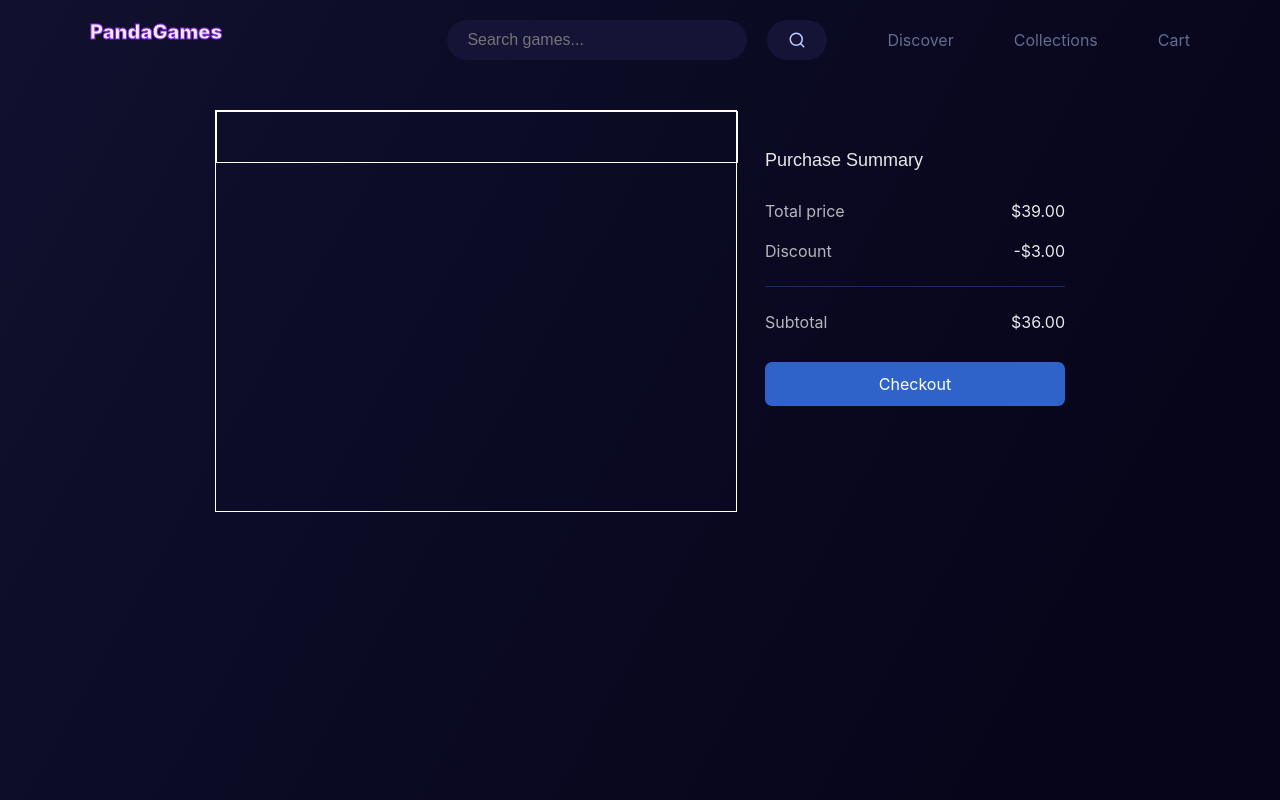
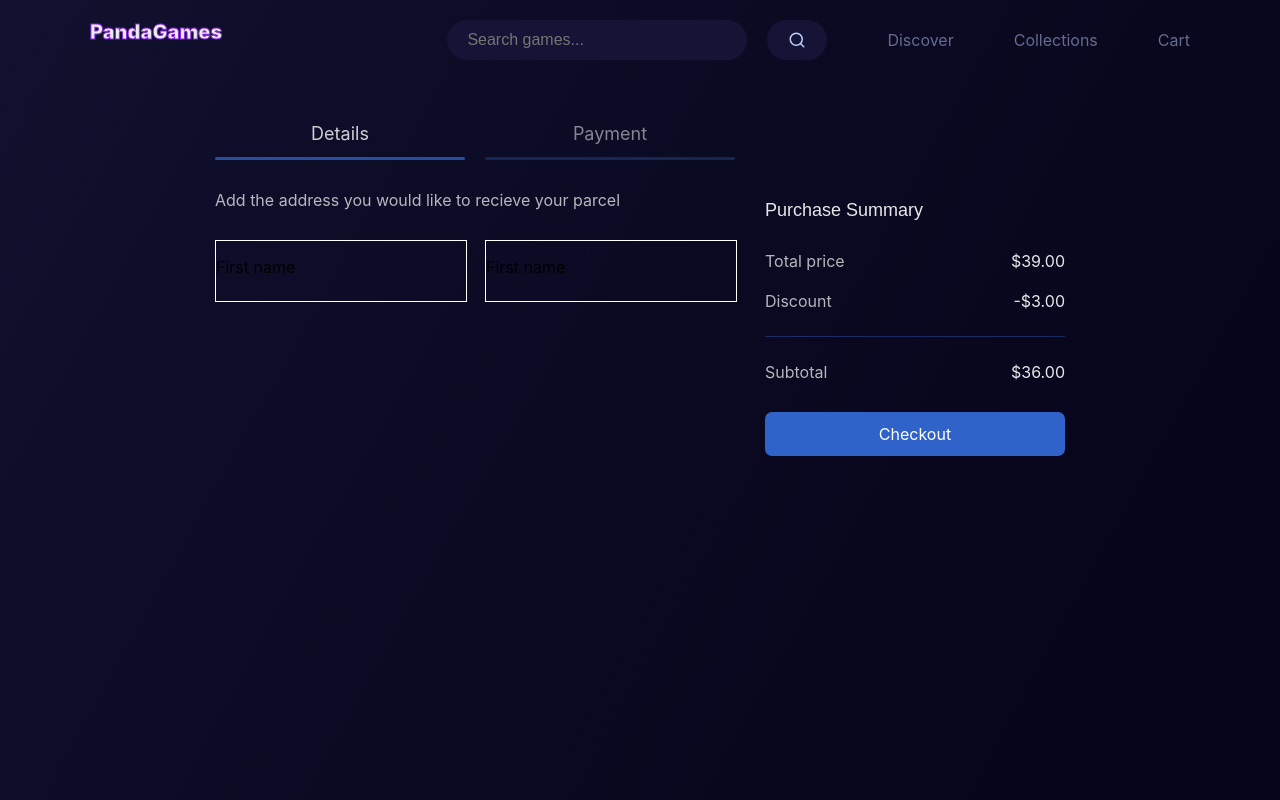
Before and after one commit to Ahumareze/pandagames, a React (Create React App) app: page /checkout in a window 1280 px wide. Built offline with nearby package versions, Linux system fonts and the light colour scheme.

Commit message:
finished tab navigation on checkout page

```diff
--- a/src/components/purchaseSummary/PurchaseSummary.tsx
+++ b/src/components/purchaseSummary/PurchaseSummary.tsx
@@ -5,7 +5,6 @@ import { PurchaseSummaryProps, SummaryAmountProps } from '../../types';
 
 //component
 import { PrimaryButton } from '../buttons/Button';
-import { useNavigate } from 'react-router-dom';
 
 //styles
 import classes from './purchaseSummary.module.css';
--- a/src/components/purchaseSummary/purchaseSummary.module.css
+++ b/src/components/purchaseSummary/purchaseSummary.module.css
@@ -1,7 +1,7 @@
 .purchaseContainer{
     height: 300px;
     width: 100%;
-    padding-top: 40px;
+    padding-top: 90px;
 }
 .extraPadding{
     padding-top: 90px;
--- a/src/pages/checkout/Checkout.tsx
+++ b/src/pages/checkout/Checkout.tsx
@@ -6,6 +6,7 @@ import classes from './checkout.module.css';
 //component
 import { Background, Header, PurchaseSummary } from '../../components';
 import Navigation from './components/navigation/Navigation';
+import FormPage from './components/formPage/FormPage';
 
 function Checkout() {
     return (
@@ -15,6 +16,7 @@ function Checkout() {
                 <section className={classes.section}>
                     <div className={classes.main}>
                         <Navigation />
+                        <FormPage />
                     </div>
                     <PurchaseSummary isCheckout={false} onClick={() => console.log('')} />
                 </section>
--- a/src/pages/checkout/checkout.module.css
+++ b/src/pages/checkout/checkout.module.css
@@ -10,12 +10,79 @@
     gap: 30px;
 }
 .main{
-    height: 400px;
     width: 100%;
-    border: 1px solid #fff;
 }
 .navigationContainer{
     height: 50px;
     width: 100%;
+    display: grid;
+    grid-template-columns: 1fr 1fr;
+    gap: 20px;
+}
+.tab{
+    height: 50px;
+    display: grid;
+    grid-template-rows: 1fr 3px;
+    cursor: pointer;
+    border-radius: 5px;
+}
+.tab:hover{
+    animation: fadeIn 0.5s ease forwards;
+}
+@keyframes fadeIn {
+    100%{
+        background-color: hsla(220, 61%, 49%, 0.062);
+    }
+}
+.tabLine{
+    height: 100%;
+    width: 100%;
+    background-color: var(--button);
+    opacity: 0.75;
+    border-radius: 2px;
+}
+.tabMain{
+    height: 100%;
+    width: 100%;
+    display: grid;
+    align-items: center;
+    justify-content: center;
+    font-size: 18px;
+    color: rgba(255, 255, 255, 0.8);
+}
+.inActive .tabLine{
+    opacity: 0.3;
+}
+.inActive .tabMain{
+    color: rgba(255, 255, 255, 0.5);
+}
+
+
+/* Form Contianer styles*/
+.formContainer{
+    height: 300px;
+    width: 100%;
+}
+.formContainer .intro{
+    font-size: 16px;
+    color: #fff;
+    opacity: 0.7;
+    margin-top: 30px;
+    margin-bottom: 0;
+}
+.mainFormContainer{
+    width: 100%;
+    padding-top: 30px;
+}
+.dualInputFields{
+    height: fit-content;
+    width: 100%;
+    display: grid;
+    grid-template-columns: 1fr 1fr;
+    gap: 20px;
+}
+.input{
+    height: 60px;
+    width: 100%;
     border: 1px solid #fff;
 }
--- /dev/null
+++ b/src/pages/checkout/components/formPage/FormPage.tsx
@@ -0,0 +1,28 @@
+import React from 'react';
+
+//styles
+import classes from '../../checkout.module.css';
+
+const Input = () => {
+    return(
+        <div className={classes.input}>
+            <p className={classes.name}>First name</p>
+        </div>
+    )
+}
+
+function FormPage() {
+    return (
+        <div className={classes.formContainer}>
+            <p className={classes.intro}>Add the address you would like to recieve your parcel</p>
+            <div className={classes.mainFormContainer}>
+                <div className={classes.dualInputFields}>
+                    <Input />
+                    <Input />
+                </div>
+            </div>
+        </div>
+    );
+}
+
+export default FormPage;
--- a/src/pages/checkout/components/navigation/Navigation.tsx
+++ b/src/pages/checkout/components/navigation/Navigation.tsx
@@ -1,12 +1,27 @@
-import React from 'react';
+import React, { FC } from 'react';
+
+//types
+import { TabProps } from '../../../../types';
 
 //styles
 import classes from '../../checkout.module.css';
 
+const Tab:FC<TabProps> = ({title, isActive}):JSX.Element => {
+    return(
+        <div className={`${classes.tab} ${!isActive && classes.inActive}`}>
+            <div className={classes.tabMain}>
+                {title}
+            </div>
+            <div className={classes.tabLine} />
+        </div>
+    )
+}
+
 function Navigation() {
     return (
         <div className={classes.navigationContainer}>
-
+            <Tab title='Details' isActive />
+            <Tab title='Payment' isActive={false}/>
         </div>
     );
 }
--- a/src/types.ts
+++ b/src/types.ts
@@ -99,3 +99,8 @@ export interface PurchaseSummaryProps{
     onClick: () => void,
     isCheckout: boolean
 }
+
+export interface TabProps{
+    title: string,
+    isActive: boolean
+}
```
